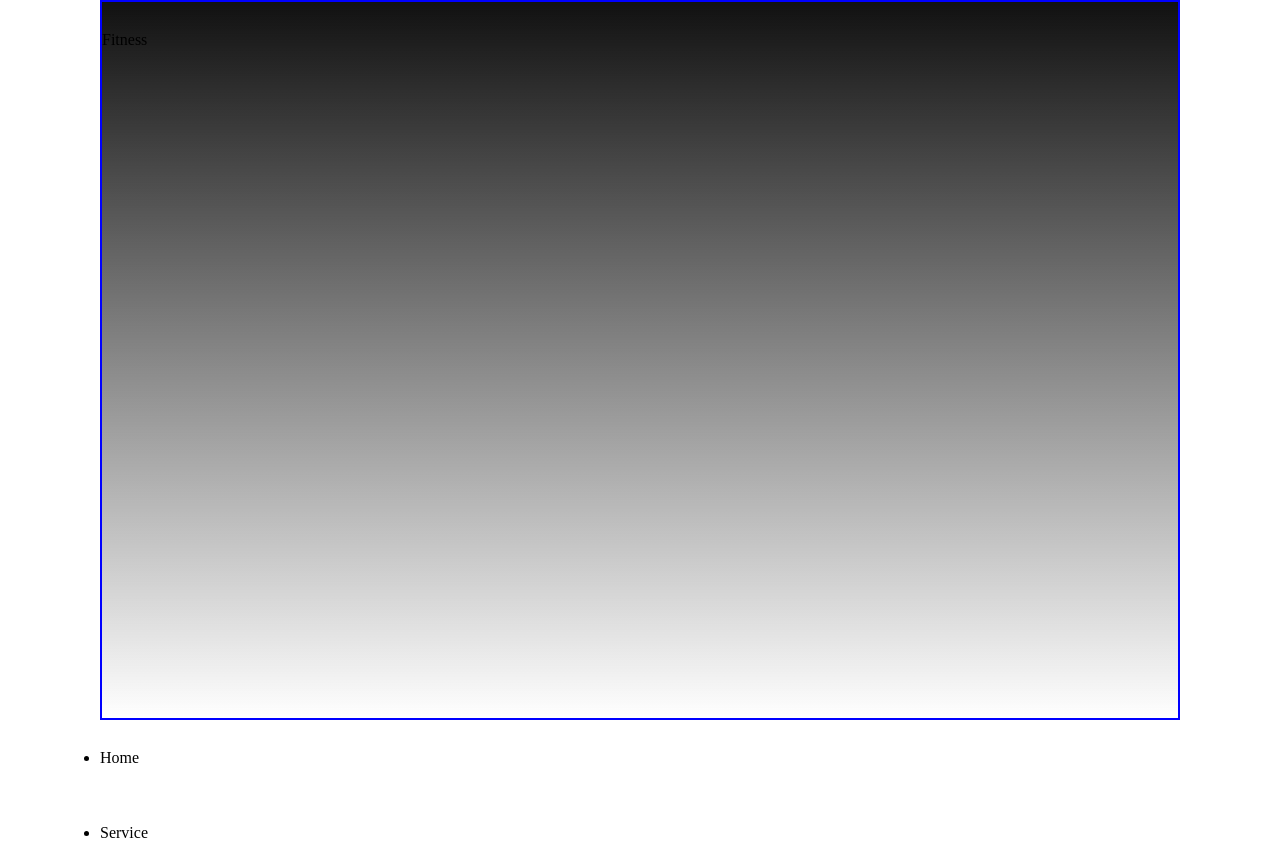
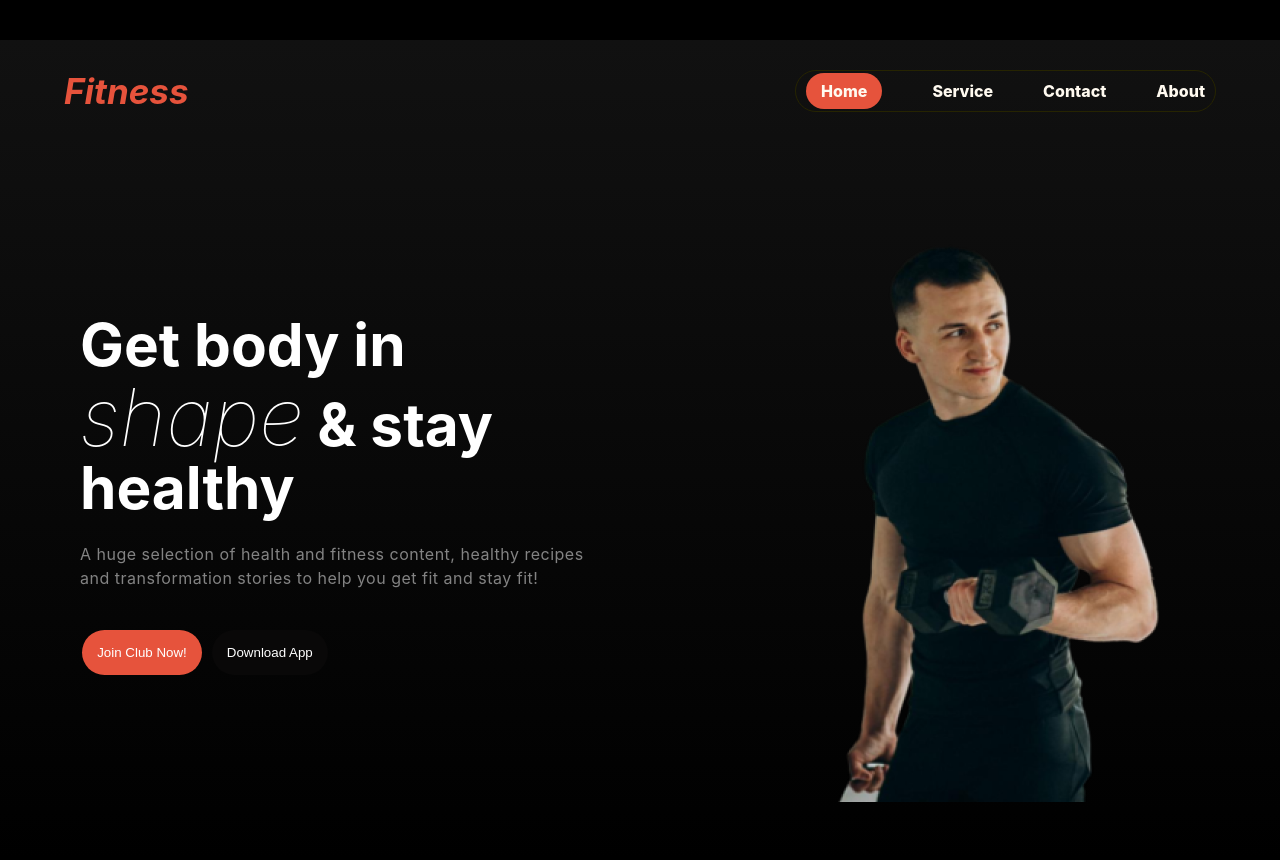
Before and after one commit to Amitkumersarkar/Fitness-Landing-Page-Design, a plain HTML site: page index.html in a window 1280 px wide. Before the commit the page ends 800 px from the top, so only its background shows below. Drawn offline with Linux system fonts and the light colour scheme.

Commit message:
added updated file

```diff
--- a/index.css
+++ b/index.css
@@ -6,26 +6,162 @@
 
 @import url('https://fonts.googleapis.com/css2?family=Inter:ital,opsz,wght@0,14..32,100..900;1,14..32,100..900&display=swap');
 
-/* body {
+body {
     font-family: "Inter", sans-serif;
-    font-size: 35px;
+    font-weight: 400;
+    font-weight: 700;
+    font-style: normal;
     font-weight: 800;
-} */
+    background-color: black;
 
-/* banner section */
-.banner-section {
+}
+
+/* header section style */
+.hero-section {
     max-width: 1440px;
-    height: 720px;
+    height: 820px;
     margin: 0 auto;
     background: linear-gradient(180deg, #111 0%, rgba(119, 119, 119, 0.00) 100%);
-    border: 2px solid blue;
+    /* border: 2px solid red; */
 }
 
-nav {
-    width: 100%;
-    height: 75px;
-    line-height: 75px;
-    padding: 0px 100px;
-    position: fixed;
+.nav-section {
+    width: 90%;
+    margin: 0 auto;
+    margin-top: 40px;
+    padding-top: 30px;
+    display: flex;
+    justify-content: space-between;
+    /* border: 2px solid blue; */
+}
+
+#fitness {
+    /* border: 1px solid red; */
+    color: #E6533C;
+    font-family: Inter;
+    font-size: 35px;
+    font-style: italic;
+    font-weight: 800;
+    line-height: 120%;
+}
+
+#navbar {
+    border: 1px solid rgb(38, 36, 1);
+    border-radius: 40px;
+    display: flex;
+    padding: 10px;
 
 }
+
+nav ul {
+    display: flex;
+    gap: 50px;
+}
+
+nav li {
+    list-style: none;
+}
+
+nav a {
+    color: floralwhite;
+    text-decoration: none;
+}
+
+#Home {
+    padding: 8px 15px;
+    justify-content: center;
+    align-items: center;
+    border-radius: 45px;
+    background: #E6533C;
+    color: floralwhite;
+    border: none;
+}
+
+/* li:hover {
+    border-bottom: 2px solid rgb(244, 239, 238);
+     transition: 0.5s ease;
+}*/
+.heading {
+    /* border: 1px solid violet; */
+    max-width: 90%;
+    margin: 0 auto;
+    display: flex;
+    margin-top: 100px;
+    margin-left: 70px;
+    padding: 10px;
+
+}
+
+.head-title {
+    /* border: 2px solid rgb(129, 205, 63);  */
+    color: #FFF;
+    font-family: Inter;
+    padding-top: 100px;
+    font-size: 39px;
+    font-style: normal;
+    font-weight: 900;
+    line-height: 120%;
+}
+
+#shape {
+    color: #FFF;
+    font-size: 80px;
+    font-style: italic;
+    font-weight: 100;
+    line-height: 120%;
+    /* align-self: stretch; */
+}
+
+#para-title {
+    color: rgba(255, 255, 255, 0.50);
+    font-family: Inter;
+    padding-top: 30px;
+    padding-bottom: 30px;
+    font-size: 16px;
+    font-style: normal;
+    font-weight: 400;
+    line-height: 24px;
+    letter-spacing: 0.5px;
+}
+
+.btn {
+    display: flex;
+    width: 250px;
+    padding-top: 10px;
+    justify-content: center;
+    align-items: flex-start;
+    gap: 10px;
+}
+
+.btn-1,
+.btn-2 {
+    padding: 15px;
+    border-radius: 42px;
+    background: #E6533C;
+    color: #FFF;
+    border: none;
+}
+
+.btn-2 {
+    background-color: #090808;
+    border: none;
+}
+
+.btn-1:hover {
+    cursor: pointer;
+}
+
+.btn-2:hover {
+    cursor: pointer;
+}
+
+.img-container {
+    /* border: 2px solid red;  */
+    width: 50%;
+    margin: 0 auto;
+    align-items: center;
+    display: flex;
+    justify-content: flex-end;
+}
+
+#img {}
--- a/index.html
+++ b/index.html
@@ -4,23 +4,44 @@
 <head>
     <meta charset="UTF-8">
     <meta name="viewport" content="width=device-width, initial-scale=1.0">
-    <title>Fit-Healthy</title>
+    <link rel="shortcut icon" href="./images/dumbbells_9717948.png" type="image/x-icon">
+    <title>No Pain No gain</title>
     <link rel="stylesheet" href="index.css">
 </head>
 
 <body>
-    <header>
-        <nav>
-            <div class="banner-section">
-                <p><span id="Fit">Fitness</span></p>
+    <header class="hero-section">
+        <div class="nav-section">
+            <div id="fitness">
+                <h4>Fitness</h4>
             </div>
-            <ul>
-                <li class="Home"><a href=""></a><span>Home</span></li>
-                <li><a href=""></a>Service</li>
-                <li><a href=""></a>Contact</li>
-                <li><a href=""></a>About</li>
-            </ul>
-        </nav>
+            <div id="navbar">
+                <nav>
+                    <ul>
+                        <li><a href=""><span id="Home">Home</span></a></li>
+                        <li><a href="">Service</a></li>
+                        <li><a href="">Contact</a></li>
+                        <li><a href="">About</a></li>
+                    </ul>
+                </nav>
+            </div>
+        </div>
+        <div class="heading">
+            <div class="head-title">
+                <h2>Get body in <br> <span id="shape">shape</span> & stay <br> healthy</h2>
+                <p id="para-title">A huge selection of health and fitness content, healthy recipes <br> and
+                    transformation stories to
+                    help you get fit and stay fit!</p>
+                <div class="btn">
+                    <button class="btn-1">Join Club Now!</button>
+                    <button class="btn-2">Download App</button>
+                </div>
+            </div>
+            <div class="img-container">
+                <img src="./images/Images 2.png" alt="">
+            </div>
+        </div>
+
     </header>
     <main>
 
```
Also changed, not shown: images/dumbbells_9717948.png (added).
